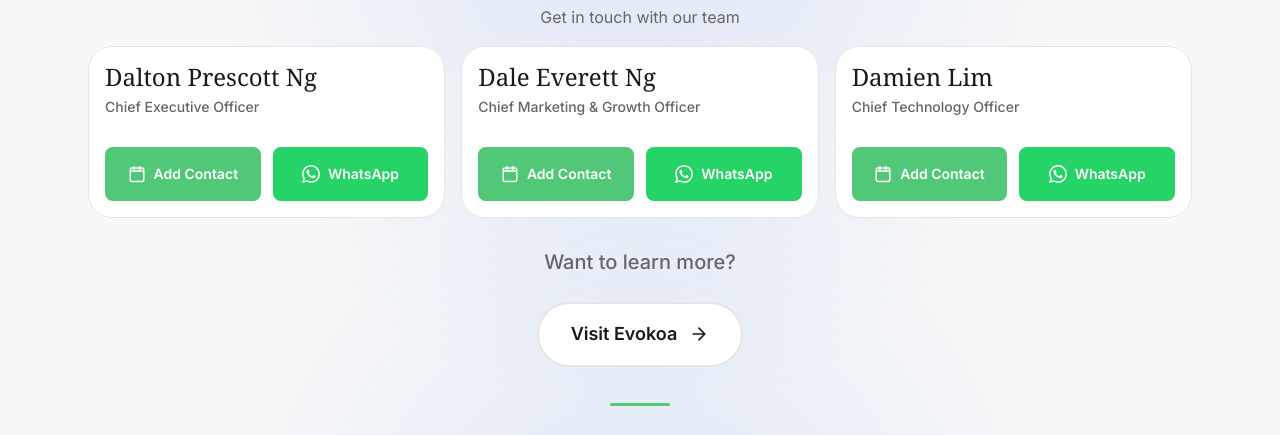
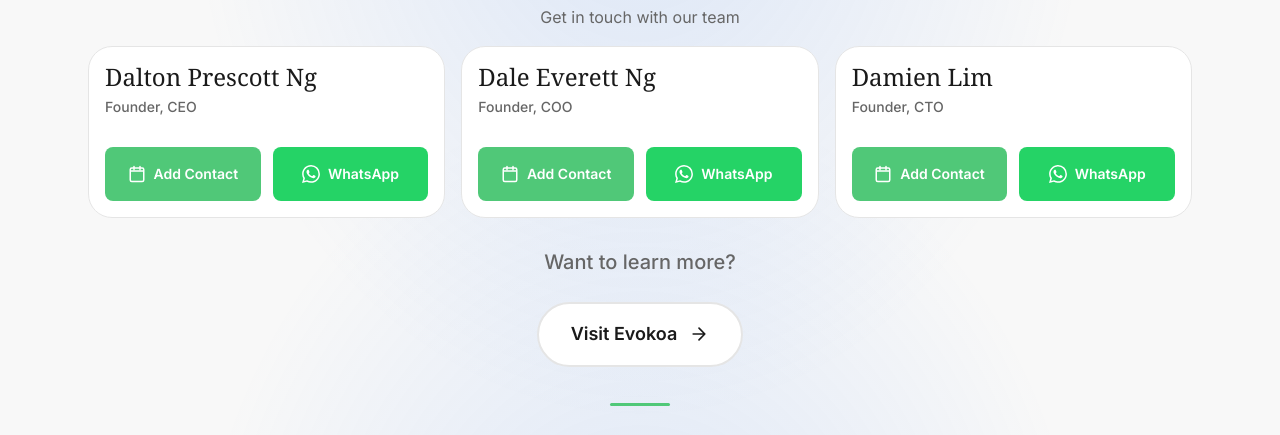
Before and after one commit to damienhehe/evokoa-qr-landing, a plain HTML site: page namecard/index.html in a window 1280 px wide. Shown: the part 144-579 px from the top of the page. Drawn offline with Linux system fonts and the light colour scheme.

Commit message:
Update founder titles to standardized C-suite roles (CEO, COO, CTO)

```diff
--- a/namecard/index.html
+++ b/namecard/index.html
@@ -29,7 +29,7 @@
                     </div>
                     <div class="founder-info">
                         <h2 class="founder-name">Dalton Prescott Ng</h2>
-                        <p class="founder-role">Chief Executive Officer</p>
+                        <p class="founder-role">Founder, CEO</p>
                     </div>
                 </div>
                 <div class="button-group">
@@ -59,7 +59,7 @@
                     </div>
                     <div class="founder-info">
                         <h2 class="founder-name">Dale Everett Ng</h2>
-                        <p class="founder-role">Chief Marketing & Growth Officer</p>
+                        <p class="founder-role">Founder, COO</p>
                     </div>
                 </div>
                 <div class="button-group">
@@ -91,7 +91,7 @@
                     </div>
                     <div class="founder-info">
                         <h2 class="founder-name">Damien Lim</h2>
-                        <p class="founder-role">Chief Technology Officer</p>
+                        <p class="founder-role">Founder, CTO</p>
                     </div>
                 </div>
                 <div class="button-group">
```
